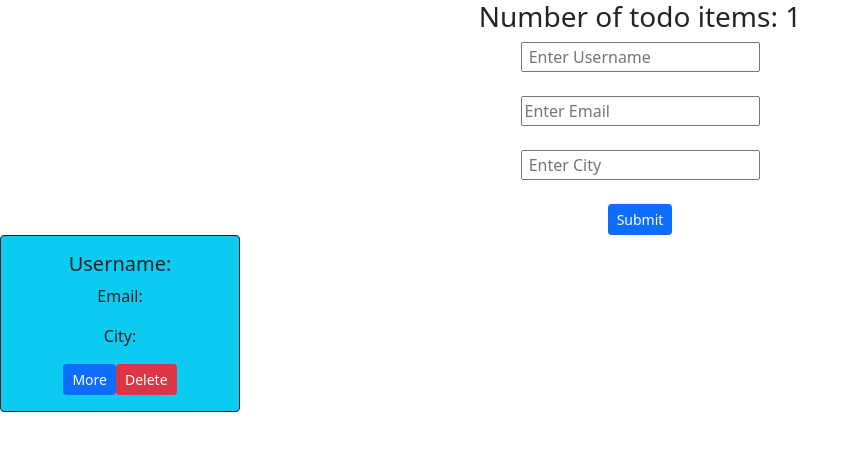
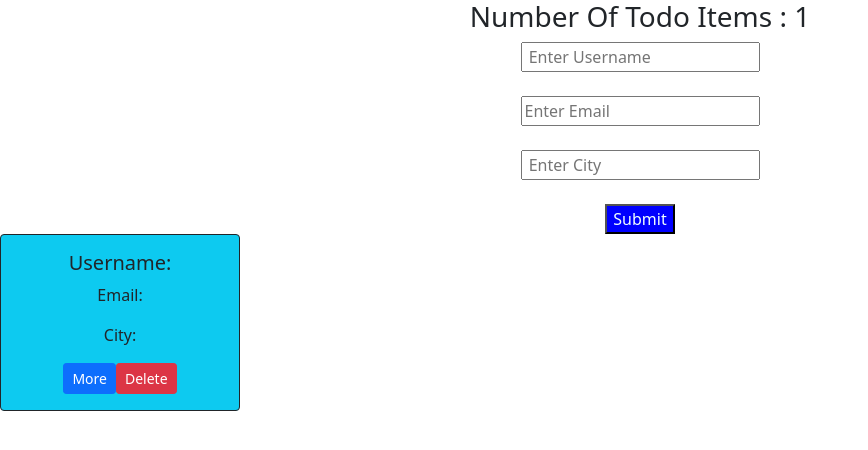
Before and after one commit to satendramca/Machine-Test-Project, a React (Create React App) app: page / in a window 1280 px wide. Shown: the top 450 px of the page, without its empty margins (0-868 px from the left). Built offline with nearby package versions, Linux system fonts and the light colour scheme; no server answers.

Commit message:
add code

```diff
--- a/src/App.css
+++ b/src/App.css
@@ -36,3 +36,8 @@
     transform: rotate(360deg);
   }
 }
+
+.btn-color{
+  background-color:blue;
+  color: azure;
+}
--- a/src/Components/HomePage.js
+++ b/src/Components/HomePage.js
@@ -32,7 +32,7 @@ const HomePage = () => {
         <Modal.Header closeButton>
           <Modal.Title>{(itemForDisplay[0] || {}).username}</Modal.Title>
         </Modal.Header>
-        <Modal.Body>
+        <Modal.Body >
           <p>{(itemForDisplay[0] || {}).name}</p>
           <p>{(itemForDisplay[0] || {}).email}</p>
           <p>{(itemForDisplay[0] || {}).phone}</p>
--- a/src/Components/TodoForm.js
+++ b/src/Components/TodoForm.js
@@ -1,5 +1,4 @@
 import React, { useState } from "react";
-import Button from "react-bootstrap/Button";
 import { useTodoContext } from "../Provider/TodoProvider";
 
 const TodoForm = () => {
@@ -25,7 +24,7 @@ const TodoForm = () => {
   return (
     <div>
       <form onSubmit={handleOnSubmit}>
-        <h3>Number of todo items: {getNumberOfTodoItem()}</h3>
+        <h3>Number Of Todo Items : {getNumberOfTodoItem()}</h3>
 
         <input
           type="text"
@@ -51,7 +50,7 @@ const TodoForm = () => {
         ></input>
         <br />
         <br />
-        <Button size="sm" variant="primary" type="submit">Submit</Button>
+        <button className="btn-color" type="submit">Submit</button>
       </form>
     </div>
   );
```
